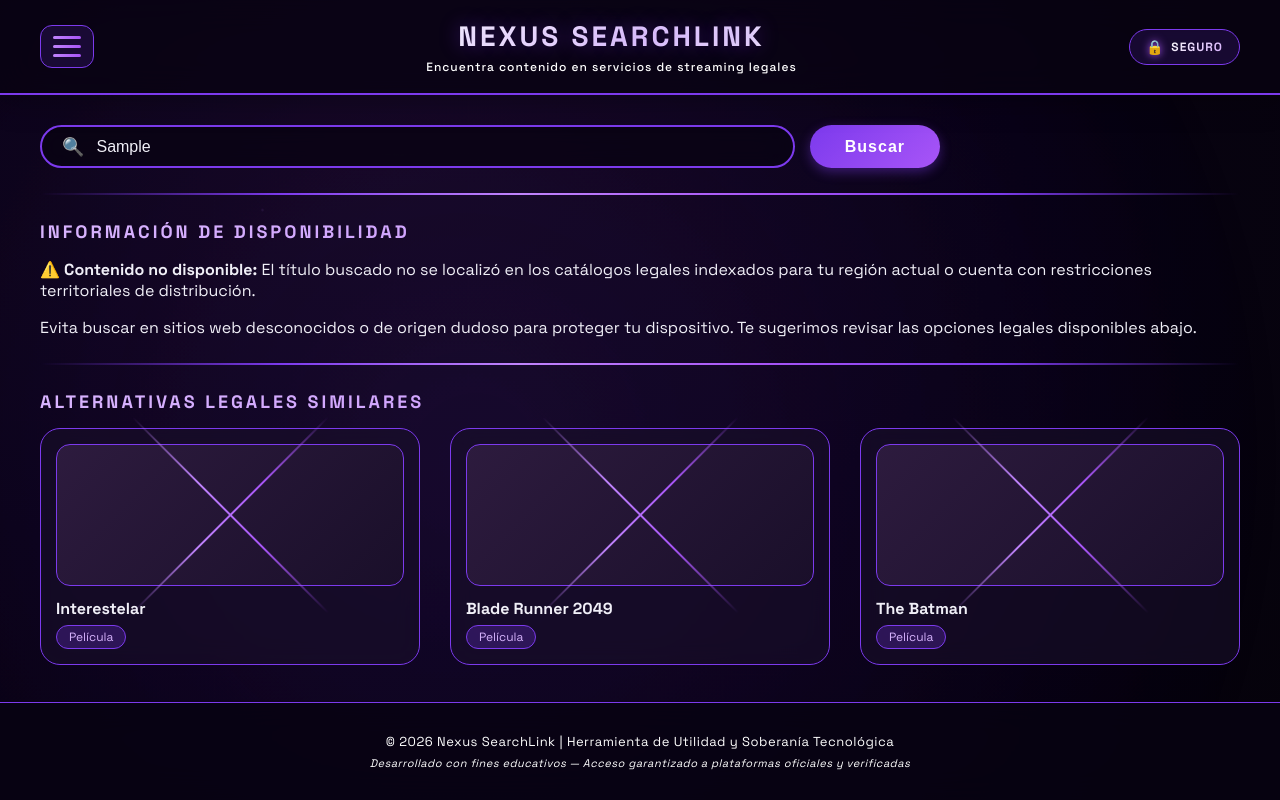
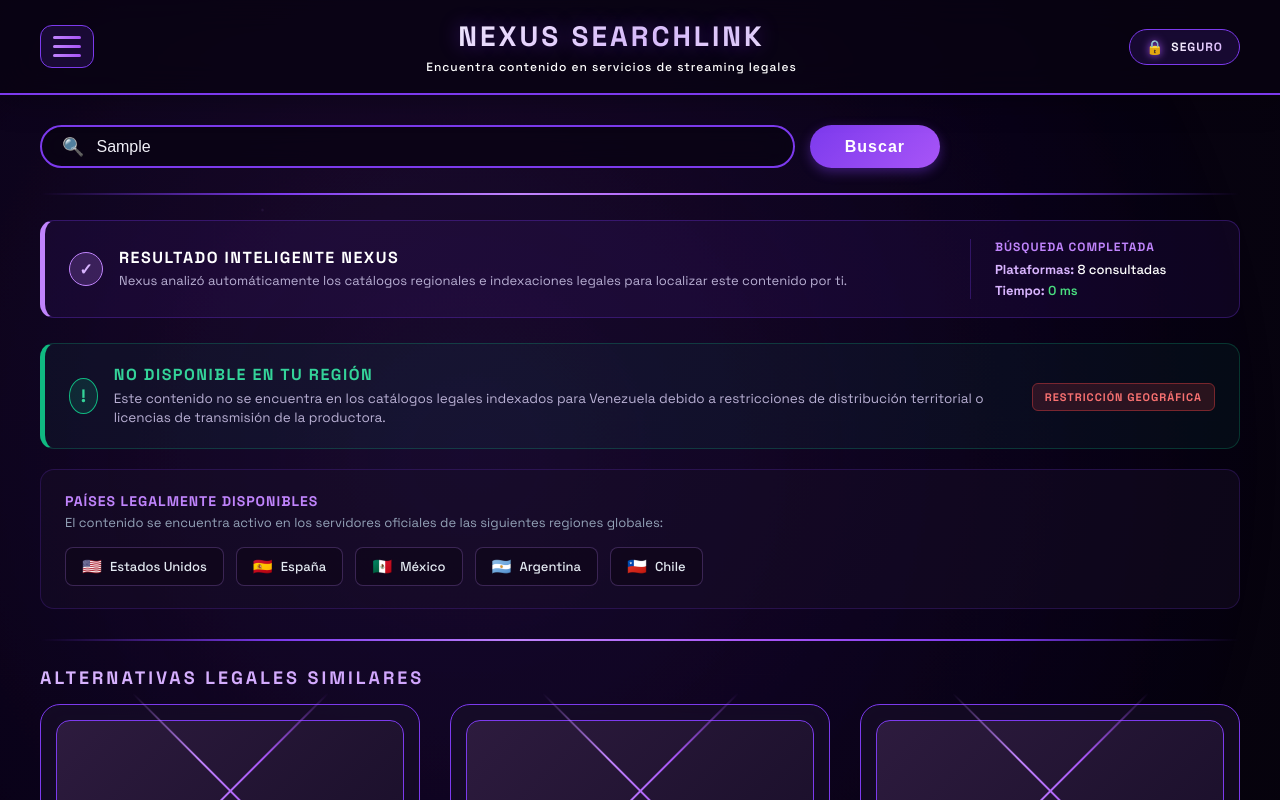
Before and after one commit to EnderLeonardo18/nexus-searchlink, an Angular app: page /search in a window 1280 px wide. Both pictures are taken after typing "Sample" into the empty fields and a click on the button "Buscar". Shown: the top 800 px of the page. Built offline with nearby package versions, Linux system fonts and the light colour scheme.

Commit message:
nexus-searchlink V-3 Mejoras de tiempo de respuesta

```diff
--- a/src/app/views/results/results.view.css
+++ b/src/app/views/results/results.view.css
@@ -9,6 +9,279 @@
   position: relative;
   z-index: 2;
 }
+
+/* Contenedor principal ensanchado que aloja el resultado inteligente */
+.search-metrics-bar {
+  max-width: 1200px; /* Igualado al ancho máximo del contenedor principal results-container */
+  margin: 0 auto 25px auto;
+  padding: 18px 24px;
+  background: rgba(124, 58, 237, 0.08); /* Mantiene tu color base purpura sutil */
+  border: 1px solid rgba(124, 58, 237, 0.3);
+  border-left: 5px solid #C084FC; /* Detalle de color en el borde izquierdo */
+  border-radius: 14px;
+  display: flex;
+  justify-content: space-between; /* Empuja el resultado técnico a la extrema derecha */
+  align-items: center;
+  gap: 20px;
+}
+
+/* Distribución del bloque izquierdo */
+.metrics-left-content {
+  display: flex;
+  align-items: center;
+  gap: 16px;
+  flex: 1;
+}
+
+.metrics-status-icon {
+  width: 32px;
+  height: 32px;
+  background: rgba(192, 132, 252, 0.2);
+  border: 1px solid #C084FC;
+  color: #D8B4FE;
+  border-radius: 50%;
+  display: flex;
+  align-items: center;
+  justify-content: center;
+  font-weight: bold;
+  font-size: 16px;
+}
+
+.metrics-title-group {
+  display: flex;
+  flex-direction: column;
+  gap: 4px;
+}
+
+.metrics-main-title {
+  margin: 0;
+  font-size: 16px;
+  font-weight: 700;
+  letter-spacing: 1.5px;
+  color: #FFFFFF;
+  text-transform: uppercase;
+}
+
+.metrics-subtitle {
+  margin: 0;
+  font-size: 13px;
+  color: #B9B0D4;
+  line-height: 1.4;
+}
+
+/* Bloque derecho alineado al extremo */
+.metrics-right-results {
+  display: flex;
+  flex-direction: column;
+  align-items: flex-start;
+  padding-left: 24px;
+  border-left: 1px solid rgba(124, 58, 237, 0.3);
+  min-width: 220px;
+}
+
+.results-header-title {
+  margin: 0 0 6px 0;
+  font-size: 12px;
+  font-weight: 700;
+  letter-spacing: 1px;
+  color: #C084FC;
+}
+
+.results-data-rows {
+  display: flex;
+  flex-direction: column;
+  gap: 4px;
+}
+
+.result-row-item {
+  margin: 0;
+  font-size: 13px;
+  color: #C4B5FD;
+}
+
+.result-row-item strong {
+  color: #D8B4FE;
+}
+
+.highlight-val {
+  color: #FFFFFF;
+  font-weight: 500;
+}
+
+/* Resalte verde para el indicador numérico de tiempo tal como en tu boceto */
+.font-green {
+  color: #4ADE80 !important;
+  font-weight: 600;
+}
+
+/* Responsive: Ajuste si la pantalla se reduce demasiado */
+@media (max-width: 768px) {
+  .search-metrics-bar {
+    flex-direction: column;
+    align-items: flex-start;
+  }
+  .metrics-right-results {
+    border-left: none;
+    border-top: 1px solid rgba(124, 58, 237, 0.3);
+    padding-left: 0;
+    padding-top: 12px;
+    width: 100%;
+  }
+}
+
+
+/* ==========================================================================
+   ESTILOS PARA EL ESCENARIO DE CONTENIDO NO DISPONIBLE (ALTA FIDELIDAD)
+   ========================================================================== */
+
+.not-available-block {
+  max-width: 1200px;
+  margin: 0 auto 30px auto;
+  display: flex;
+  flex-direction: column;
+  gap: 20px;
+  animation: fadeIn 0.4s ease-in-out;
+}
+
+/* Banner de restricción con color verde/esmeralda sutil de fondo */
+.restriction-status-banner {
+  padding: 20px 24px;
+  background: rgba(16, 185, 129, 0.06); /* Fondo verde sutil transparente */
+  border: 1px solid rgba(16, 185, 129, 0.25);
+  border-left: 5px solid #10B981; /* Borde sólido verde esmeralda */
+  border-radius: 14px;
+  display: flex;
+  justify-content: space-between;
+  align-items: center;
+  gap: 20px;
+}
+
+.restriction-left {
+  display: flex;
+  align-items: center;
+  gap: 16px;
+  flex: 1;
+}
+
+.alert-icon-circle {
+  width: 34px;
+  height: 34px;
+  background: rgba(16, 185, 129, 0.15);
+  border: 1px solid #10B981;
+  color: #34D399;
+  border-radius: 50%;
+  display: flex;
+  align-items: center;
+  justify-content: center;
+  font-weight: 800;
+  font-size: 18px;
+}
+
+.restriction-title-group {
+  display: flex;
+  flex-direction: column;
+  gap: 5px;
+}
+
+.restriction-main-title {
+  margin: 0;
+  font-size: 16px;
+  font-weight: 700;
+  letter-spacing: 1.5px;
+  color: #34D399; /* Texto del título en verde */
+  text-transform: uppercase;
+}
+
+.restriction-subtitle {
+  margin: 0;
+  font-size: 13.5px;
+  color: #B9B0D4;
+  line-height: 1.4;
+}
+
+.restriction-right-badge .status-badge-text {
+  background: rgba(239, 68, 68, 0.15); /* Badge de aviso secundario */
+  border: 1px solid rgba(239, 68, 68, 0.4);
+  color: #F87171;
+  padding: 6px 12px;
+  font-size: 11px;
+  font-weight: 700;
+  letter-spacing: 1px;
+  border-radius: 6px;
+}
+
+/* Caja inferior de países permitidos */
+.allowed-countries-box {
+  background: rgba(26, 15, 42, 0.4);
+  border: 1px solid rgba(124, 58, 237, 0.2);
+  border-radius: 14px;
+  padding: 22px 24px;
+}
+
+.countries-section-title {
+  margin: 0 0 4px 0;
+  font-size: 14px;
+  font-weight: 700;
+  letter-spacing: 1px;
+  color: #C084FC;
+}
+
+.countries-description {
+  margin: 0 0 16px 0;
+  font-size: 13px;
+  color: #94A3B8;
+}
+
+/* Contenedor Flex para las banderas y etiquetas de países */
+.countries-tags-container {
+  display: flex;
+  flex-wrap: wrap;
+  gap: 12px;
+}
+
+.country-tag {
+  background: rgba(15, 7, 27, 0.8);
+  border: 1px solid rgba(192, 132, 252, 0.25);
+  padding: 8px 16px;
+  border-radius: 8px;
+  display: flex;
+  align-items: center;
+  gap: 8px;
+  transition: border-color 0.2s ease;
+}
+
+.country-tag:hover {
+  border-color: #10B981; /* Se ilumina en verde al pasar el mouse por encima */
+}
+
+.country-flag {
+  font-size: 16px;
+}
+
+.country-name {
+  font-size: 13px;
+  color: #E2E8F0;
+  font-weight: 500;
+}
+
+/* Animación de entrada suave */
+@keyframes fadeIn {
+  from { opacity: 0; transform: translateY(10px); }
+  to { opacity: 1; transform: translateY(0); }
+}
+
+/* Ajuste responsive para celulares */
+@media (max-width: 768px) {
+  .restriction-status-banner {
+    flex-direction: column;
+    align-items: flex-start;
+    gap: 14px;
+  }
+  .restriction-right-badge {
+    align-self: flex-start;
+  }
+}
+
 
 .search-header {
   margin-bottom: 20px;
--- a/src/app/views/results/results.view.html
+++ b/src/app/views/results/results.view.html
@@ -15,6 +15,80 @@
   </section>
 
   <hr class="section-divider">
+
+  <!-- NUEVA: Barra de Métricas de Consulta (Solo se muestra si hubo una búsqueda) -->
+<!-- NUEVA BARRA ESTILO INDICADOR DE ALTA FIDELIDAD -->
+  <div class="search-metrics-bar" *ngIf="hasSearched">
+
+    <!-- Bloque Izquierdo: Título y Contexto -->
+    <div class="metrics-left-content">
+      <div class="metrics-status-icon">✓</div>
+      <div class="metrics-title-group">
+        <h4 class="metrics-main-title">RESULTADO INTELIGENTE NEXUS</h4>
+        <p class="metrics-subtitle">
+          Nexus analizó automáticamente los catálogos regionales e indexaciones legales para localizar este contenido por ti.
+        </p>
+      </div>
+    </div>
+
+    <!-- Bloque Derecho: Resultados de Búsqueda alineados a la derecha -->
+    <div class="metrics-right-results">
+      <h5 class="results-header-title">BÚSQUEDA COMPLETADA</h5>
+      <div class="results-data-rows">
+        <p class="result-row-item">
+          <strong>Plataformas: </strong>
+          <span class="highlight-val">{{ activeResult ? platformCount : '8' }} consultadas</span>
+        </p>
+        <p class="result-row-item">
+          <strong>Tiempo: </strong>
+          <span class="highlight-val font-green">{{ searchTime }} ms</span>
+        </p>
+      </div>
+    </div>
+  </div>
+
+  <!-- BARRA DE VISTA EN CASO QUE NO ESTE DIPONIBLE -->
+  <section class="not-available-block" *ngIf="hasSearched && !activeResult">
+
+    <div class="restriction-status-banner">
+      <div class="restriction-left">
+        <div class="alert-icon-circle">!</div>
+        <div class="restriction-title-group">
+          <h4 class="restriction-main-title">NO DISPONIBLE EN TU REGIÓN</h4>
+          <p class="restriction-subtitle">
+            Este contenido no se encuentra en los catálogos legales indexados para Venezuela debido a restricciones de distribución territorial o licencias de transmisión de la productora.
+          </p>
+        </div>
+      </div>
+      <div class="restriction-right-badge">
+        <span class="status-badge-text">RESTRICCIÓN GEOGRÁFICA</span>
+      </div>
+    </div>
+
+    <div class="allowed-countries-box">
+      <h4 class="countries-section-title">PAÍSES LEGALMENTE DISPONIBLES</h4>
+      <p class="countries-description">El contenido se encuentra activo en los servidores oficiales de las siguientes regiones globales:</p>
+
+      <div class="countries-tags-container">
+        <div class="country-tag">
+          <span class="country-flag">🇺🇸</span> <span class="country-name">Estados Unidos</span>
+        </div>
+        <div class="country-tag">
+          <span class="country-flag">🇪🇸</span> <span class="country-name">España</span>
+        </div>
+        <div class="country-tag">
+          <span class="country-flag">🇲🇽</span> <span class="country-name">México</span>
+        </div>
+        <div class="country-tag">
+          <span class="country-flag">🇦🇷</span> <span class="country-name">Argentina</span>
+        </div>
+        <div class="country-tag">
+          <span class="country-flag">🇨🇱</span> <span class="country-name">Chile</span>
+        </div>
+      </div>
+    </div>
+
+  </section>
 
   <section class="result-block" *ngIf="activeResult">
     <h3 class="block-title">RESULTADO</h3>
@@ -60,7 +134,7 @@
     </div>
   </section>
 
-  <section class="result-block empty-state" *ngIf="hasSearched && !activeResult">
+  <!-- <section class="result-block empty-state" *ngIf="hasSearched && !activeResult">
     <h3 class="block-title">INFORMACIÓN DE DISPONIBILIDAD</h3>
     <div class="alert-box">
       <p class="alert-message">
@@ -70,7 +144,7 @@
         Evita buscar en sitios web desconocidos o de origen dudoso para proteger tu dispositivo. Te sugerimos revisar las opciones legales disponibles abajo.
       </p>
     </div>
-  </section>
+  </section> -->
 
   <hr class="section-divider">
 
--- a/src/app/views/results/results.view.ts
+++ b/src/app/views/results/results.view.ts
@@ -1,5 +1,4 @@
 import { Component, OnInit } from '@angular/core';
-
 import { ActivatedRoute, Router } from '@angular/router';
 import { CommonModule } from '@angular/common';
 import { FormsModule } from '@angular/forms';
@@ -8,15 +7,20 @@ import { SearchService } from '../../services/search.service';
 
 @Component({
   selector: 'app-results',
+  standalone: true,
   imports: [CommonModule, FormsModule],
   templateUrl: './results.view.html',
   styleUrl: './results.view.css'
 })
 export class ResultsView implements OnInit {
-searchQuery: string = '';
+  searchQuery: string = '';
   activeResult: MediaContent | null = null;
   alternativeContents: MediaContent[] = [];
   hasSearched: boolean = false;
+
+  // Variables para las métricas de rendimiento y disponibilidad
+  searchTime: number = 0;
+  platformCount: number = 0;
 
   constructor(
     private route: ActivatedRoute,
@@ -25,7 +29,6 @@ searchQuery: string = '';
   ) {}
 
   ngOnInit(): void {
-    // Escuchamos los cambios en los parámetros de búsqueda de la URL
     this.route.queryParams.subscribe(params => {
       const query = params['q'];
       if (query) {
@@ -37,12 +40,24 @@ searchQuery: string = '';
 
   executeSearch(query: string): void {
     this.hasSearched = true;
+
+    // Captura el tiempo exacto antes de iniciar la consulta
+    const startTime = performance.now();
+
     this.activeResult = this.searchService.searchContent(query);
+
+    // Captura el tiempo exacto al finalizar
+    const endTime = performance.now();
+    // Guarda la diferencia en milisegundos (redondeado a dos decimales)
+    this.searchTime = parseFloat((endTime - startTime).toFixed(2));
 
     if (this.activeResult) {
       this.alternativeContents = this.searchService.getAlternatives(this.activeResult.alternatives);
+      // Extrae la cantidad real de plataformas indexadas para este título
+      this.platformCount = this.activeResult.availablePlatforms.length;
     } else {
       this.alternativeContents = [];
+      this.platformCount = 0;
     }
   }
 
@@ -56,7 +71,6 @@ searchQuery: string = '';
     }
   }
 
-  // Permite al usuario saltar a ver un contenido sugerido directamente en la misma pantalla
   viewAlternative(title: string): void {
     this.searchQuery = title;
     this.router.navigate([], {
```
